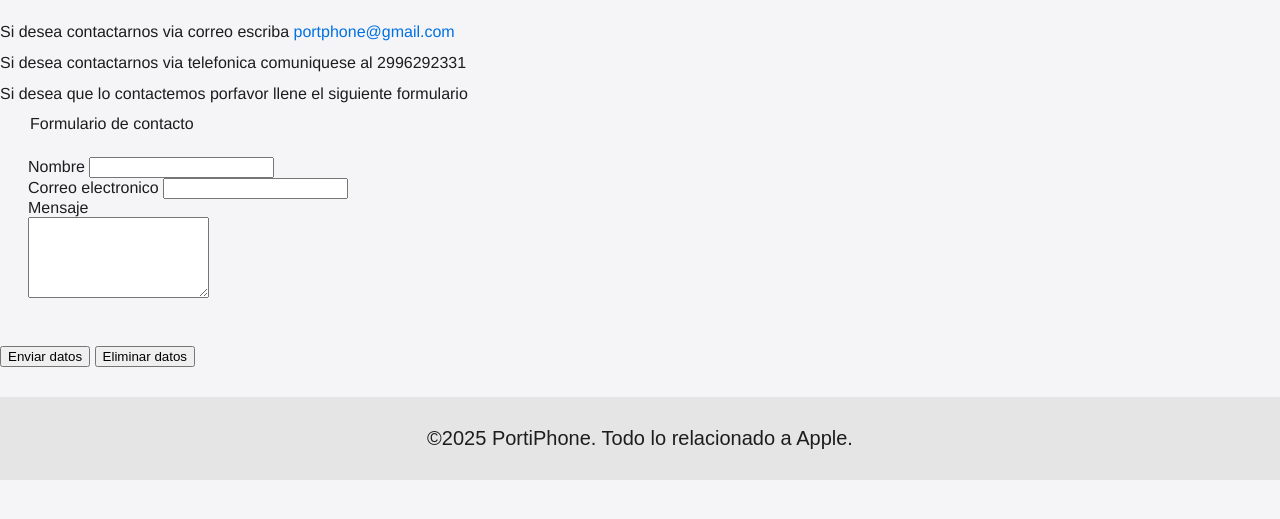
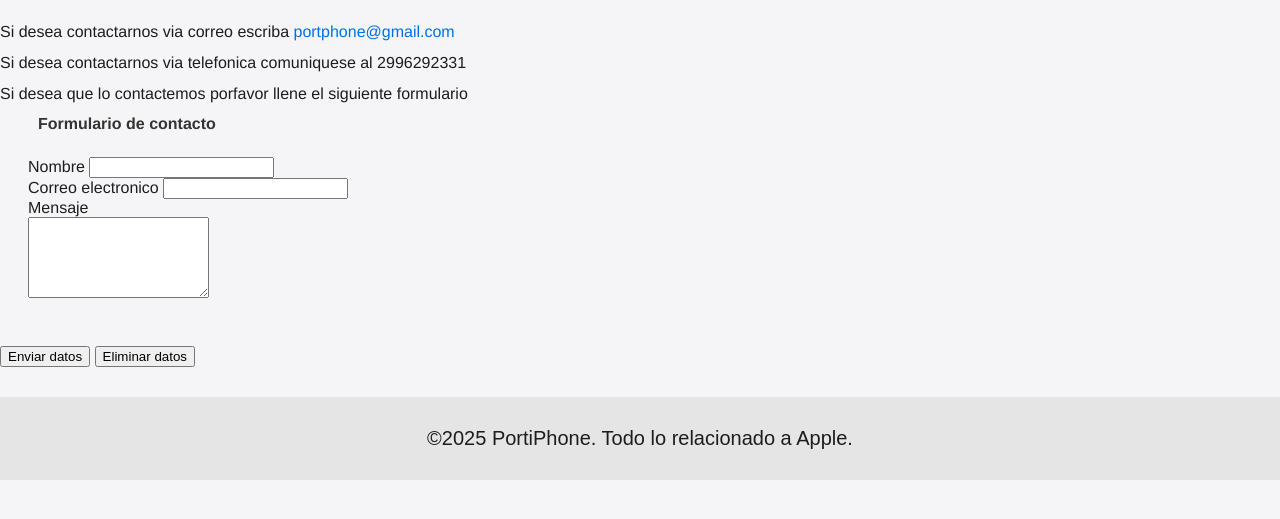
Before and after one commit to Lautaa18/PortiPhone, a plain HTML site: page contacto.html in a window 1280 px wide. Shown: the part 195-714 px from the top of the page. Drawn offline with Linux system fonts and the light colour scheme.

Commit message:
Agrego color al titulo del recuadro

```diff
--- a/contacto.html
+++ b/contacto.html
@@ -73,6 +73,13 @@ fieldset{
   padding: 1.5rem;
 }
 
+
+legend{
+  font-weight:bold;
+  color:#333;
+  padding: 0 10px;
+}
+
     </style>
 </head>
 <body>
```
